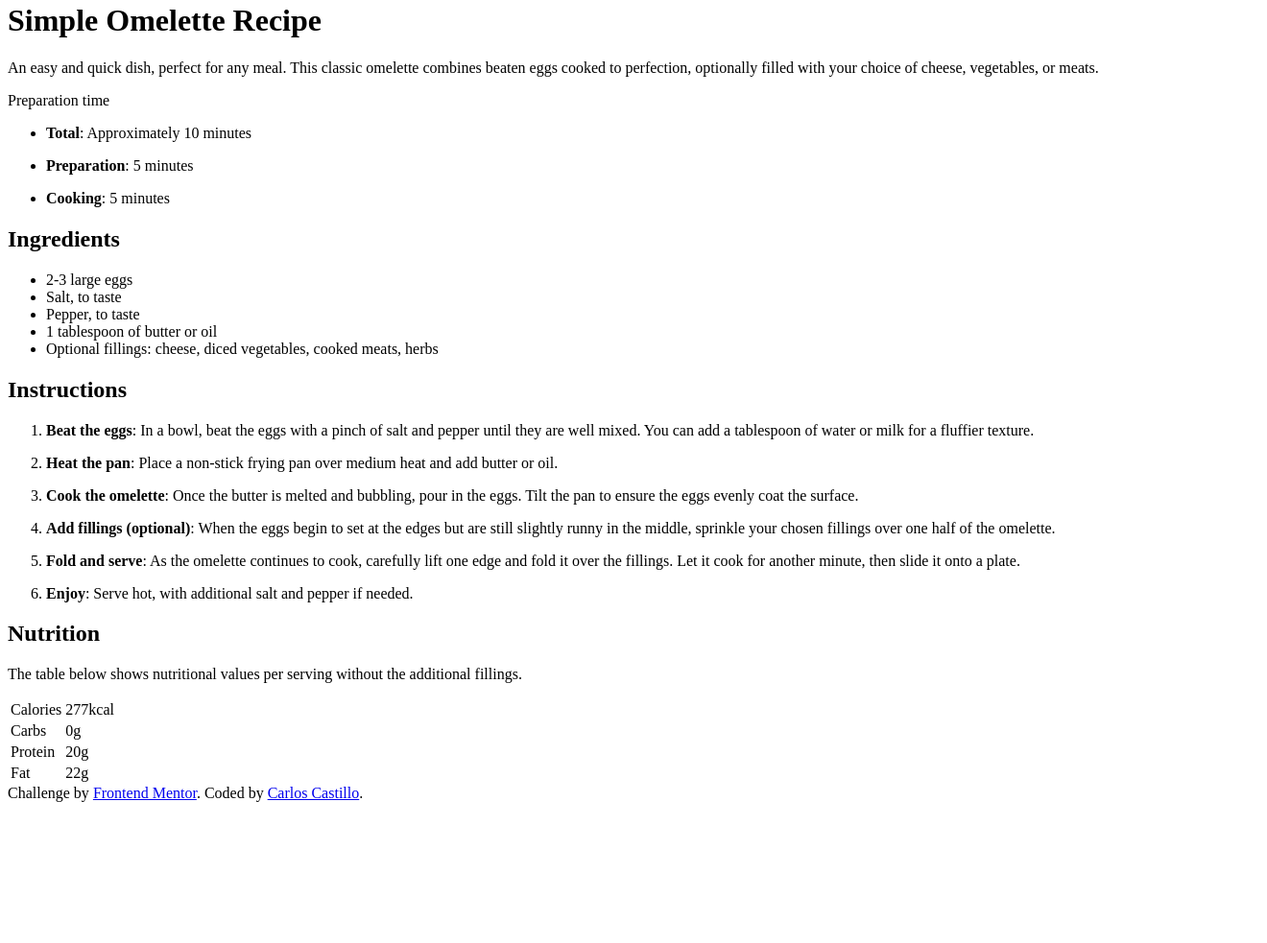
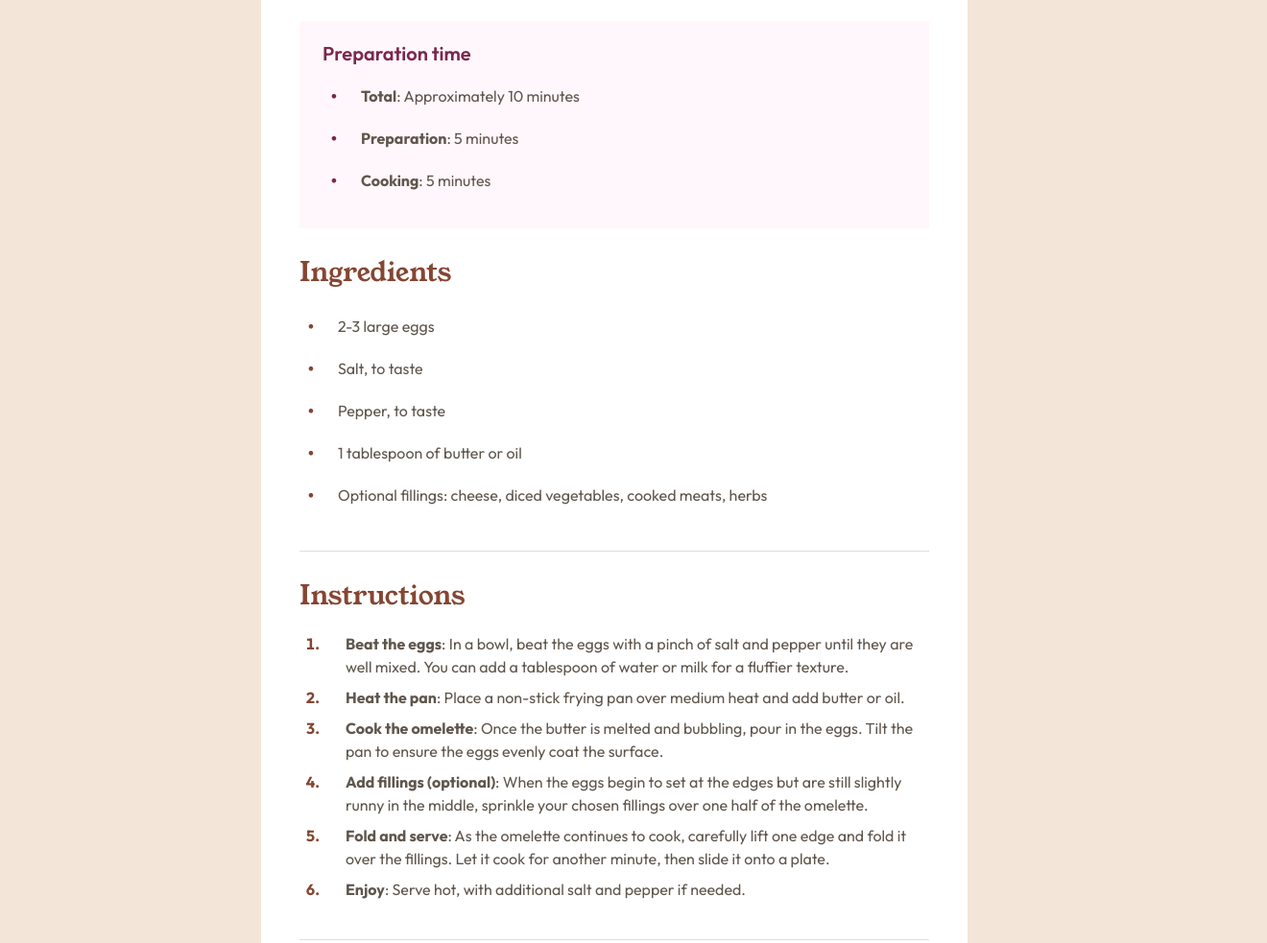
Before and after one commit to CharlieCastleWeb/fem-recipe-page, a website: page index.html in a window 1280 px wide. Shown: the part 630-1613 px from the top of the page at 96% size, 1320 px wide, since content can reach past the window. Before the commit the page ends 1474 px from the top, so only its background shows below. Drawn offline with Linux system fonts and the light colour scheme.

Commit message:
feat: code refactor

```diff
--- a/index.html
+++ b/index.html
@@ -14,7 +14,7 @@
 
     <title>Frontend Mentor | Recipe page</title>
 
-    <link rel="stylesheet" href="./css/styles.css" />
+    <link rel="stylesheet" href="css/styles.css" />
   </head>
   <body>
     <main>
--- a/scss/components/_index.scss
+++ b/scss/components/_index.scss
@@ -0,0 +1 @@
+@forward "recipe";
--- /dev/null
+++ b/scss/components/_recipe.scss
@@ -0,0 +1,157 @@
+@use "../settings" as *;
+
+.recipe {
+  background-color: $c-white;
+  width: 100%;
+
+  @media (min-width: $breakpoint-sm) {
+    border-radius: $border-radius-lg;
+    margin: 0 auto;
+    margin-bottom: $spacer-4xl;
+    margin-top: $spacer-4xl;
+    max-width: $recipe-max-width-md;
+    padding: $spacer-2xl;
+  }
+
+  @media (min-width: $breakpoint-md) {
+    max-width: $recipe-max-width-lg;
+  }
+
+  &__image {
+    @media (min-width: $breakpoint-sm) {
+      border-radius: $border-radius-md;
+      margin-bottom: $spacer-2xl;
+    }
+  }
+
+  &__content {
+    padding: $spacer-2xl $spacer-xl;
+    @media (min-width: $breakpoint-sm) {
+      padding: 0;
+    }
+  }
+
+  &__title {
+    color: $c-stone-900;
+    margin-bottom: $spacer-lg;
+    @include text-preset-1;
+  }
+
+  &__description {
+    color: $c-stone-600;
+    margin-bottom: $spacer-xl;
+    @include text-preset-4;
+  }
+
+  &__preparation {
+    background-color: $c-rose-50;
+    margin-bottom: $spacer-xl;
+    padding: $spacer-lg;
+  }
+
+  &__preparation-title {
+    color: $c-rose-800;
+    margin-bottom: $spacer-md;
+    @include text-preset-3;
+  }
+
+  ul {
+    list-style: none;
+    margin: 0;
+    padding: 0;
+  }
+
+  &__preparation-item {
+    align-items: center;
+    color: $c-stone-600;
+    display: flex;
+    margin-bottom: $spacer-xs;
+    @include text-preset-4;
+    &::before {
+      color: $c-rose-800;
+      content: "•";
+      font-size: 1.5rem;
+      margin-left: $spacer-xs;
+      margin-right: $spacer-lg;
+    }
+  }
+
+  &__section-title {
+    color: $c-brown-800;
+    margin-bottom: $spacer-lg;
+    @include text-preset-2;
+  }
+
+  &__ingredients {
+    border-bottom: 1px solid $c-stone-150;
+    margin-bottom: $spacer-xl;
+    padding-bottom: $spacer-xl;
+  }
+
+  &__ingredients-item {
+    align-items: center;
+    color: $c-stone-600;
+    display: flex;
+    margin-bottom: $spacer-xs;
+    @include text-preset-4;
+    &::before {
+      color: $c-brown-800;
+      content: "•";
+      font-size: 1.5rem;
+      margin-left: $spacer-xs;
+      margin-right: $spacer-lg;
+    }
+  }
+
+  &__instructions {
+    border-bottom: 1px solid $c-stone-150;
+    margin-bottom: $spacer-xl;
+    padding-bottom: $spacer-xl;
+  }
+
+  &__instructions-list {
+    padding-left: $spacer-lg;
+  }
+
+  &__instructions-item {
+    color: $c-stone-600;
+    margin-bottom: $spacer-xs;
+    padding-left: $spacer-lg;
+    @include text-preset-4;
+    &::marker {
+      color: $c-brown-800;
+      font-weight: bold;
+    }
+  }
+
+  &__nutrition-description {
+    color: $c-stone-600;
+    margin-bottom: $spacer-lg;
+    @include text-preset-4;
+  }
+
+  &__nutrition-table {
+    border-collapse: collapse;
+    width: 100%;
+    td {
+      border-bottom: 1px solid $c-stone-150;
+      padding-bottom: $spacer-sm;
+      padding-top: $spacer-sm;
+    }
+    tr:last-child td {
+      border-bottom: none;
+    }
+  }
+
+  &__nutrition-label {
+    color: $c-stone-600;
+    padding-left: $spacer-xl;
+    @include text-preset-4;
+  }
+
+  &__nutrition-value {
+    color: $c-brown-800;
+    font-weight: bold;
+    @include text-preset-4;
+  }
+}
--- a/scss/elements/_body.scss
+++ b/scss/elements/_body.scss
@@ -1,10 +1,5 @@
-// @use "../settings" as *;
+@use "../settings" as *;
 
-// body {
-//   align-items: center;
-//   background-color: $c-grey-900;
-//   display: flex;
-//   flex-direction: column;
-//   font-family: $font-family-body;
-//   height: 100dvh;
-// }
+body {
+  background-color: $c-stone-100;
+}
--- a/scss/elements/_footer.scss
+++ b/scss/elements/_footer.scss
@@ -1,10 +1,15 @@
-// @use "../settings" as *;
+@use "../settings" as *;
 
-// footer {
-//   color: white;
-//   margin-bottom: $spacer-md;
-//   margin-top: auto;
-//   a {
-//     color: $c-green;
-//   }
-// }
+footer {
+  padding: $spacer-lg;
+  text-align: center;
+  @include text-preset-4;
+
+  @media (min-width: $breakpoint-sm) {
+    margin: 0 auto;
+    max-width: $recipe-max-width-md;
+  }
+  a {
+    color: $c-rose-800;
+  }
+}
--- a/scss/elements/_index.scss
+++ b/scss/elements/_index.scss
@@ -1,3 +1,3 @@
-// @forward "body";
-// @forward "footer";
-// @forward "main";
+@forward "body";
+@forward "footer";
+@forward "main";
--- a/scss/elements/_main.scss
+++ b/scss/elements/_main.scss
@@ -1,5 +1,5 @@
-// @use "../settings" as *;
+@use "../settings" as *;
 
-// main {
-//   margin-top: auto;
-// }
+main {
+  margin-top: auto;
+}
--- a/scss/settings/_border-radius.scss
+++ b/scss/settings/_border-radius.scss
@@ -1,3 +1,4 @@
-// $border-radius-xs: 4px;
-// $border-radius-sm: 8px;
-// $border-radius-md: 12px;
+$border-radius-xs: 4px;
+$border-radius-sm: 8px;
+$border-radius-md: 12px;
+$border-radius-lg: 24px;
--- /dev/null
+++ b/scss/settings/_breakpoints.scss
@@ -0,0 +1,3 @@
+$breakpoint-sm: 640px;
+$breakpoint-md: 768px;
+$breakpoint-lg: 1024px;
--- /dev/null
+++ b/scss/settings/_layout.scss
@@ -0,0 +1,2 @@
+$recipe-max-width-md: 616px;
+$recipe-max-width-lg: 736px;
```
Also changed, not shown: scss/global.scss (+4 -4 lines), scss/settings/_index.scss (+6 -4 lines), README.md, css/styles.css, 2 other files.
